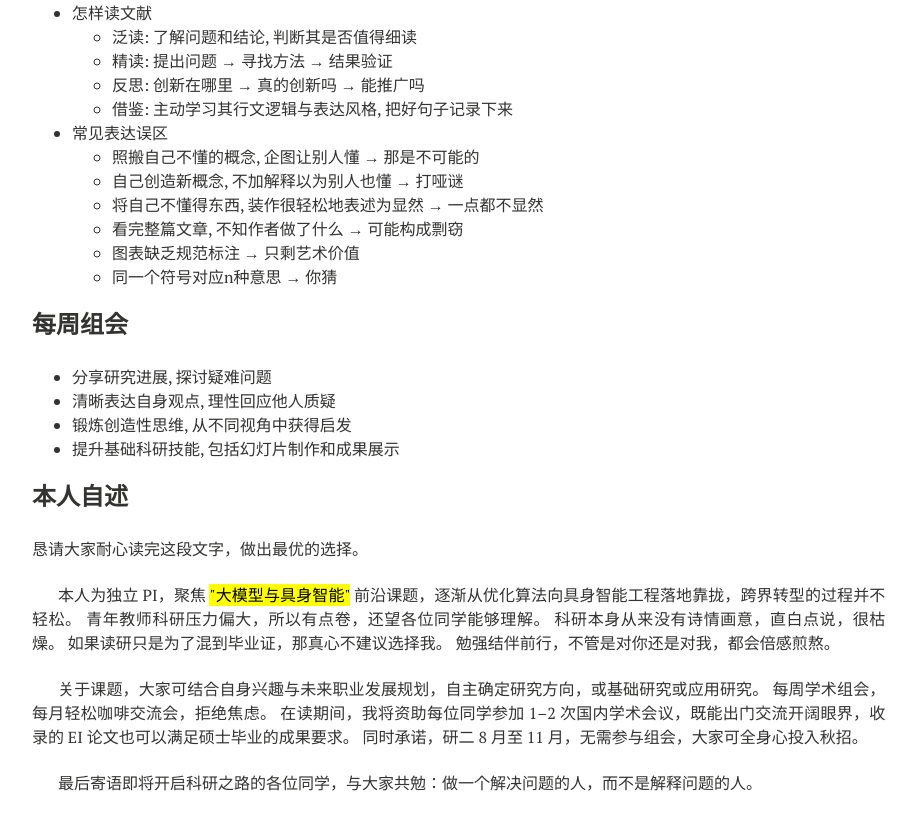
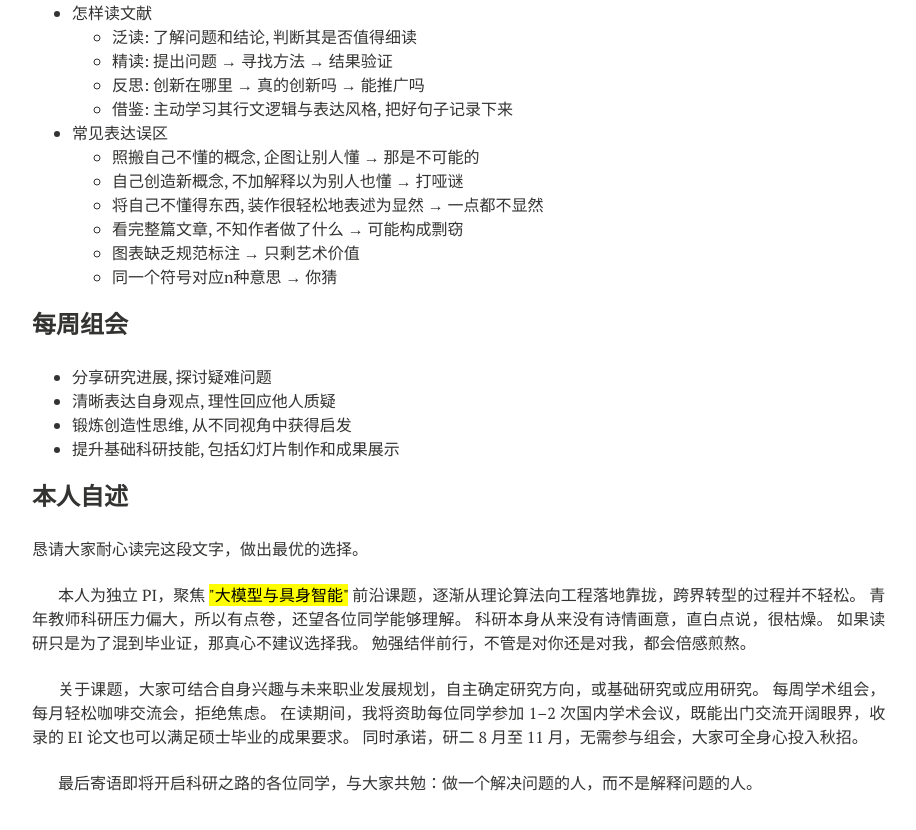
Before and after one commit to xianchaoxiu/xianchaoxiu.github.io, a Jekyll site: the page built from chinese/reading/index.md, in a window 1280 px wide and 900 px high, scrolled down 1196 px. Shown: the top 830 px of the window, without its empty margins (288-1204 px from the left). Built offline with Jekyll 4.4.1, drawn with Linux system fonts in a browser that asks for light colours; nearby versions of some CDN libraries.

Commit message:
Update index.md

```diff
--- a/chinese/reading/index.md
+++ b/chinese/reading/index.md
@@ -77,7 +77,7 @@ share: false
 
 恳请大家耐心读完这段文字，做出最优的选择。 <br> <br>
 
-本人为独立 PI，聚焦 <mark>"大模型与具身智能"</mark> 前沿课题，逐渐从优化算法向具身智能工程落地靠拢，跨界转型的过程并不轻松。
+本人为独立 PI，聚焦 <mark>"大模型与具身智能"</mark> 前沿课题，逐渐从理论算法向工程落地靠拢，跨界转型的过程并不轻松。
 青年教师科研压力偏大，所以有点卷，还望各位同学能够理解。
 科研本身从来没有诗情画意，直白点说，很枯燥。
 如果读研只是为了混到毕业证，那真心不建议选择我。
```
